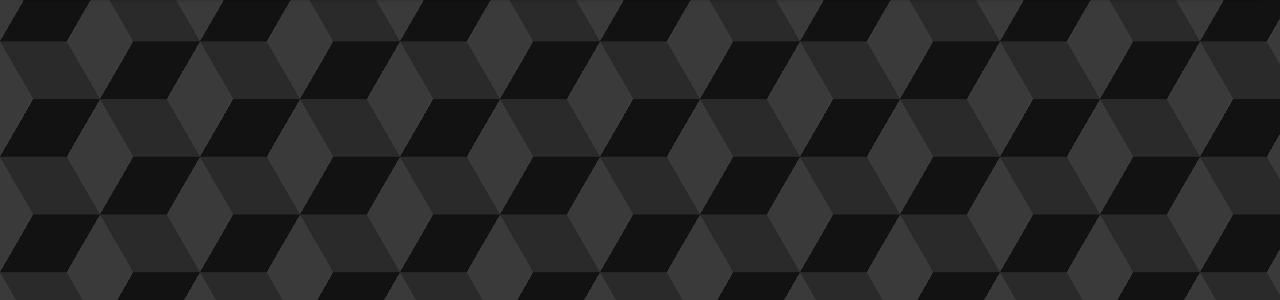
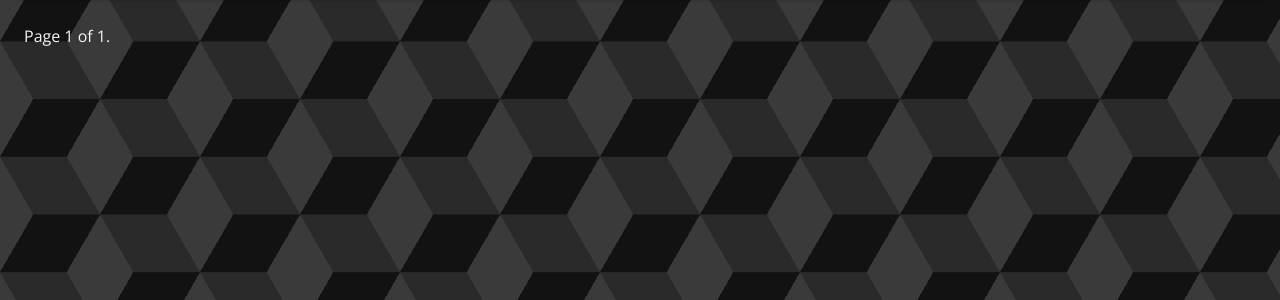
Before and after one commit to franciiscocg/WebScarpingMovies, a Django app: page /mostrar_peliculas/ in a window 1280 px wide. Shown: the part 74-374 px from the top of the page. Run offline with Django 3.2, Linux system fonts and the light colour scheme; data that the repository does not hold is empty.

Commit message:
paginado

```diff
--- a/EjercicioRS/main/templates/home.html
+++ b/EjercicioRS/main/templates/home.html
@@ -11,7 +11,6 @@
     --c1: #121212; /* Deep black for main background */
     --c2: #2a2a2a; /* Medium-dark gray */
     --c3: #3a3a3a; /* Light gray for highlights */
-    --accent: #bb86fc; /* Soft purple for accents */
 
     background: repeating-conic-gradient(
                 from 30deg,
--- a/EjercicioRS/main/templates/mostrar_peliculas.html
+++ b/EjercicioRS/main/templates/mostrar_peliculas.html
@@ -593,8 +593,26 @@ video {
                 </div>
                 {% endfor %}
             </div>
+            <div class="pagination">
+              <span class="step-links">
+                  {% if peliculas.has_previous %}
+                      <a href="?page=1">&laquo; first</a>
+                      <a href="?page={{ peliculas.previous_page_number }}">previous</a>
+                  {% endif %}
+
+                  <span class="current">
+                      Page {{ peliculas.number }} of {{ peliculas.paginator.num_pages }}.
+                  </span>
+
+                  {% if peliculas.has_next %}
+                      <a href="?page={{ peliculas.next_page_number }}">next</a>
+                      <a href="?page={{ peliculas.paginator.num_pages }}">last &raquo;</a>
+                  {% endif %}
+              </span>
+          </div>
         </main>
     </div>
+
 </body>
 
 {% endblock %}
--- a/EjercicioRS/main/views.py
+++ b/EjercicioRS/main/views.py
@@ -2,6 +2,7 @@
 from django.shortcuts import render, redirect
 from django.db import connection
 from main.busquedaWoosh import *
+from django.core.paginator import Paginator
 GENEROS_CHOICES = [
         'Acción', 'Animación', 'Misterio', 'Bélica', 'Ciencia ficción', 'Comedia',
         'Crimen', 'Drama', 'Suspense', 'Familia', 'Música', 'Romance', 'Terror',
@@ -12,8 +13,12 @@ def mostrar_peliculas(request):
     with connection.cursor() as cursor:
         cursor.execute("SELECT * FROM main_pelicula")
         peliculas = cursor.fetchall()
+        paginator = Paginator(peliculas, 21)  # Muestra 10 películas por página
 
-    return render(request, 'mostrar_peliculas.html', {'peliculas': peliculas})
+        page_number = request.GET.get('page')
+        page_obj = paginator.get_page(page_number)
+
+    return render(request, 'mostrar_peliculas.html', {'peliculas': page_obj})
 
 def cargar_index_y_BD(request):
     return render(request, 'index_cargar.html')
@@ -35,6 +40,7 @@ def buscar_titulo_o_descripcion(request):
         generos = [genero for genero in generos if genero in GENEROS_CHOICES]
 
         peliculas = filtrar_peliculas(busqueda, idioma, generos, min_nota, max_nota)
+
 
     return render(request, 'buscador.html', {'peliculas': peliculas, 'generos': GENEROS_CHOICES})
 
```
